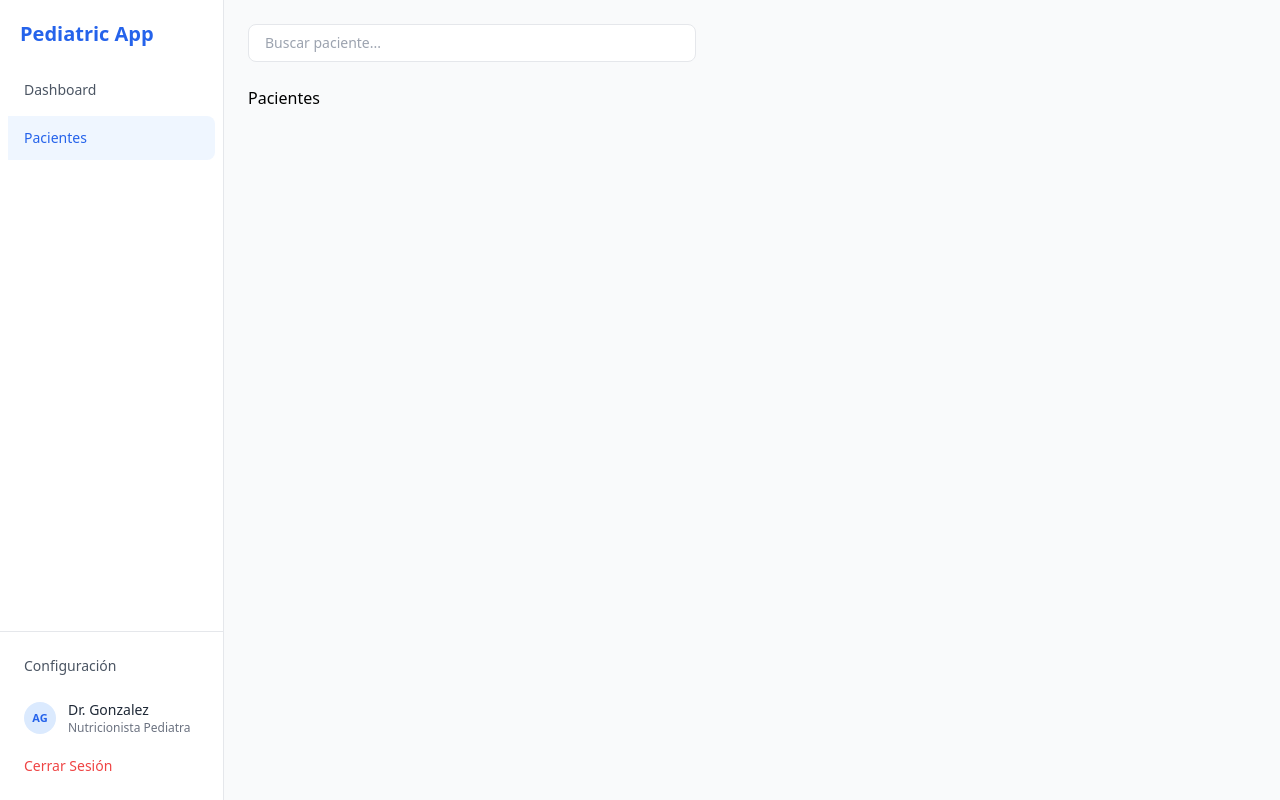
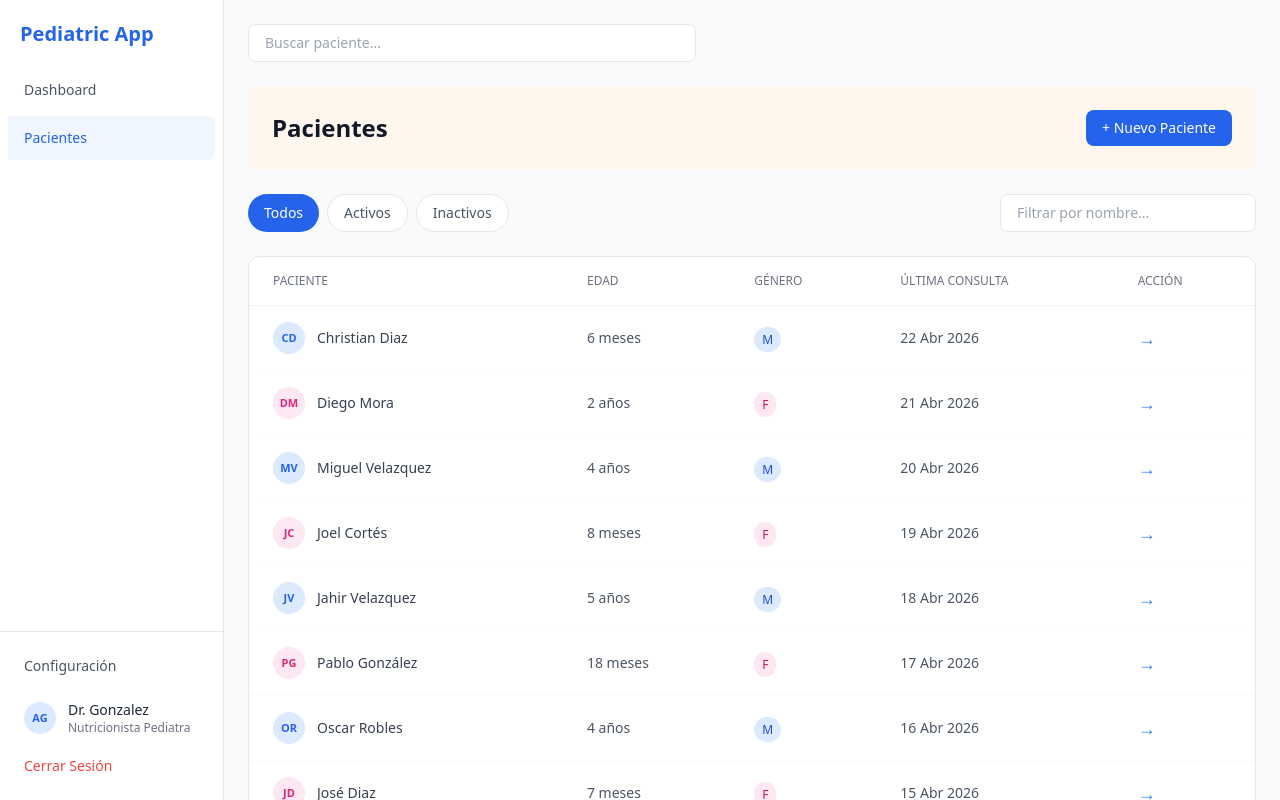
Before and after one commit to chrisdzasc/Pediatric-Web, a React (Create React App) app: page /pacientes in a window 1280 px wide. Built offline with nearby package versions, Linux system fonts and the light colour scheme.

Commit message:
feat: lista de pacinetes con filtros y búsqueda

```diff
--- a/src/pages/Pacientes.tsx
+++ b/src/pages/Pacientes.tsx
@@ -1,7 +1,123 @@
+import { useState } from "react";
+import { Link } from "react-router-dom";
+
+interface Paciente {
+    id: number;
+    nombre: string;
+    iniciales: string;
+    edad: string;
+    sexo: "M" | "F";
+    ultimaConsulta: string;
+}
+
+const pacientesData: Paciente[] = [
+    { id: 1, nombre: "Christian Diaz", iniciales: "CD", edad: "6 meses", sexo: "M", ultimaConsulta: "22 Abr 2026" },
+    { id: 2, nombre: "Diego Mora", iniciales: "DM", edad: "2 años", sexo: "F", ultimaConsulta: "21 Abr 2026" },
+    { id: 3, nombre: "Miguel Velazquez", iniciales: "MV", edad: "4 años", sexo: "M", ultimaConsulta: "20 Abr 2026" },
+    { id: 4, nombre: "Joel Cortés", iniciales: "JC", edad: "8 meses", sexo: "F", ultimaConsulta: "19 Abr 2026" },
+    { id: 5, nombre: "Jahir Velazquez", iniciales: "JV", edad: "5 años", sexo: "M", ultimaConsulta: "18 Abr 2026" },
+    { id: 6, nombre: "Pablo González", iniciales: "PG", edad: "18 meses", sexo: "F", ultimaConsulta: "17 Abr 2026" },
+    { id: 7, nombre: "Oscar Robles", iniciales: "OR", edad: "4 años", sexo: "M", ultimaConsulta: "16 Abr 2026" },
+    { id: 8, nombre: "José Diaz", iniciales: "JD", edad: "7 meses", sexo: "F", ultimaConsulta: "15 Abr 2026" },
+]
+
 function Pacientes() {
+
+    const [filtro, setFiltro] = useState("Todos");
+    const [busqueda, setBusqueda] = useState("");
+
+    const pacientesFiltrados = pacientesData.filter((p) =>
+        p.nombre.toLowerCase().includes(busqueda.toLowerCase())
+    );
+
     return (
         <div>
-            <h1>Pacientes</h1>
+            <div className="bg-orange-50 rounded-xl p-6 mb-6 flex justify-between items-center">
+                <h1 className="text-2xl font-bold text-gray-900">Pacientes</h1>
+
+                <button className="bg-blue-600 text-white px-4 py-2 rounded-lg text-sm font-medium hover:bg-blue-700 flex items-center gap-2">+ Nuevo Paciente</button>
+            </div>
+
+            <div className="flex items-center gap-4 mb-6">
+                <div className="flex gap-2">
+                    {["Todos", "Activos", "Inactivos"].map((f) => (
+                        <button
+                            key={f}
+                            onClick={() => setFiltro(f)}
+                            className={`px-4 py-2 rounded-full text-sm font-medium ${ filtro === f ? "bg-blue-600 text-white" : "bg-white text-gray-600 border border-gray-200 hover:bg-gray-50" }`}
+                        >{f}</button>
+                    ))}
+                </div>
+
+                <input
+                    type="text"
+                    placeholder="Filtrar por nombre..."
+                    value={busqueda}
+                    onChange={(e) => setBusqueda(e.target.value)}
+                    className="ml-auto px-4 py-2 border border-gray-200 rounded-lg text-sm focus:outline-none focus:border-blue-400 w-64"
+                 />
+            </div>
+
+            <div className="bg-white rounded-xl border border-gray-200">
+                <table className="w-full">
+                    <thead>
+                        <tr className="border-b border-gray-100">
+                            <th className="text-left px-6 py-4 text-xs font-medium text-gray-500 uppercase">Paciente</th>
+
+                            <th className="text-left px-6 py-4 text-xs font-medium text-gray-500 uppercase">Edad</th>
+
+                            <th className="text-left px-6 py-4 text-xs font-medium text-gray-500 uppercase">Género</th>
+
+                            <th className="text-left px-6 py-4 text-xs font-medium text-gray-500 uppercase">Última consulta</th>
+
+                            <th className="text-left px-6 py-4 text-xs font-medium text-gray-500 uppercase">Acción</th>
+                        </tr>
+                    </thead>
+
+                    <tbody>
+                        {pacientesFiltrados.map((p) => (
+                            <tr key={p.id} className="border-b border-gray-50 hover:bg-gray-50 cursor-pointer">
+                                <td className="px-6 py-4">
+                                    <div className="flex items-center gap-3">
+                                        <div className={`w-8 h-8 rounded-full flex items-center justify-center text-[11px] font-bold ${ p.sexo === "M" ? "bg-blue-100 text-blue-600" : "bg-pink-100 text-pink-600" }`}>{p.iniciales}
+                                        </div>
+
+                                        <span className="text-sm text-gray-700">{p.nombre}</span>
+                                    </div>
+                                </td>
+
+                                <td className="px-6 py-4 text-sm text-gray-600">{p.edad}</td>
+
+                                <td className="px-6 py-4">
+                                    <span className={`text-xs font-medium px-2 py-1 rounded-full ${ p.sexo === "M" ? "bg-blue-100 text-blue-700" : "bg-pink-100 text-pink-700" }`}>{p.sexo}</span>
+                                </td>
+
+                                <td className="px-6 py-4 text-sm text-gray-600">{p.ultimaConsulta}</td>
+
+                                <td className="px-6 py-4">
+                                    <Link to={`/paciente/${p.id}`} className="text-blue-500 hover:text-blue-700 text-lg">&rarr;</Link>
+                                </td>
+                            </tr>
+                        ))}
+                    </tbody>
+                </table>
+
+                <div className="flex items-center justify-between px-6 py-4 border-t border-gray-100">
+                    <span className="text-sm text-gray-500">Mostrando 1-{pacientesFiltrados.length} de {pacientesData.length} pacientes</span>
+
+                    <div className="flex gap-2">
+                        <button className="px-3 py-1 text-sm border border-gray-200 rounded-lg text-gray-500 hover:bg-gray-50">&lt;</button>
+
+                        <button className="px-3 py-1 text-sm bg-blue-600 text-white rounded-lg">1</button>
+
+                        <button className="px-3 py-1 text-sm border border-gray-200 rounded-lg text-gray-500 hover:bg-gray-50">2</button>
+
+                        <button className="px-3 py-1 text-sm border border-gray-200 rounded-lg text-gray-500 hover:bg-gray-50">3</button>
+
+                        <button className="px-3 py-1 text-sm border border-gray-200 rounded-lg text-gray-500 hover:bg-gray-50">&gt;</button>
+                    </div>
+                </div>
+            </div>
         </div>
     );
 }
```
